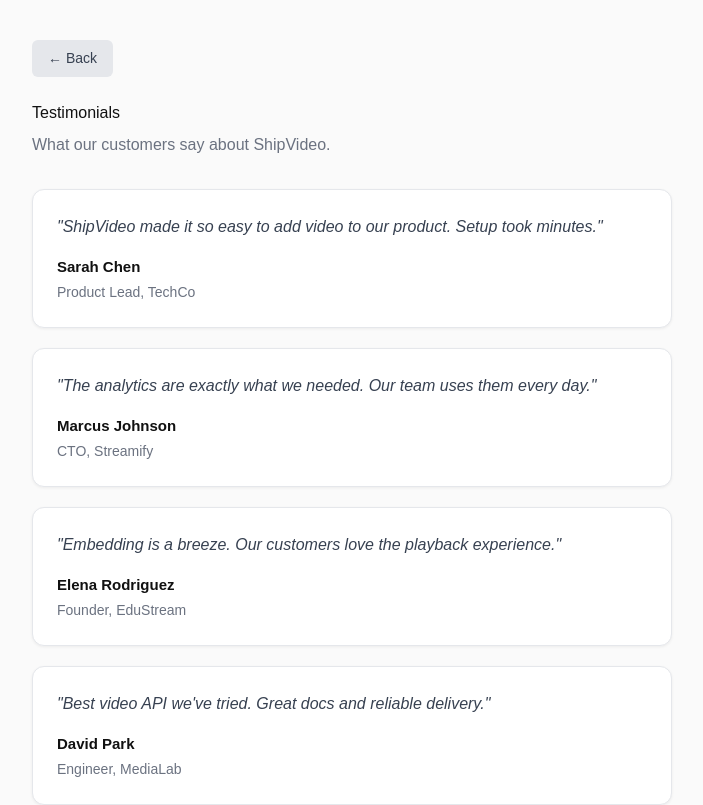
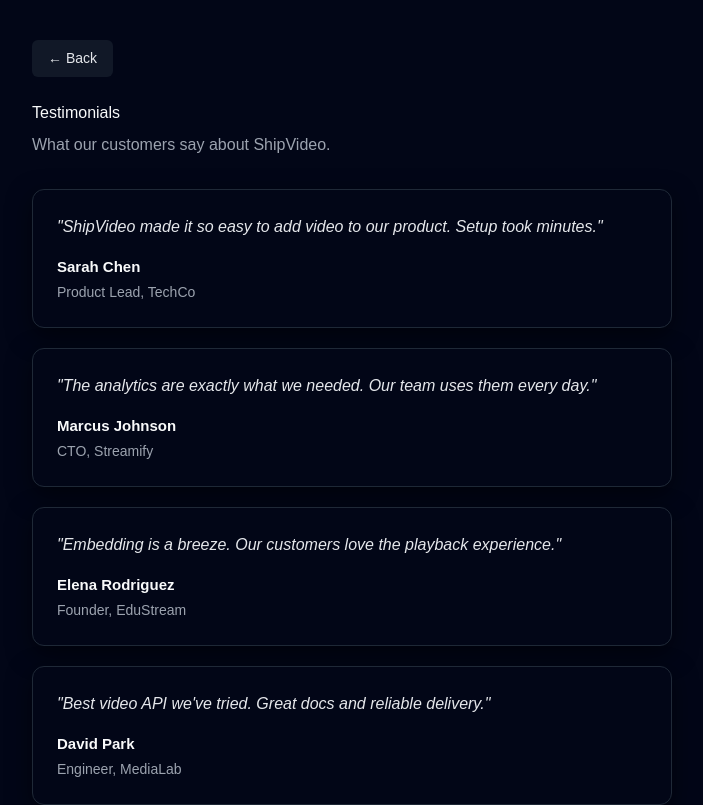
Before and after one commit to sourabhligade/shipvideo-demo, a Next.js app: page /testimonials in a window 1280 px wide. Shown: the top 805 px of the page, without its empty margins (8-711 px from the left). Built offline with nearby package versions, Linux system fonts and the light colour scheme.

Commit message:
testimonials page dark themr

```diff
--- a/app/testimonials/page.tsx
+++ b/app/testimonials/page.tsx
@@ -39,15 +39,16 @@
         padding: 40,
         fontFamily: "sans-serif",
         minHeight: "100vh",
-        backgroundColor: "#fafafa",
+        backgroundColor: "#020617", // dark slate
+        color: "#e5e7eb",
       }}
     >
       <button
         style={{
           padding: "8px 16px",
           fontSize: "14px",
-          backgroundColor: "#e5e7eb",
-          color: "#374151",
+          backgroundColor: "#111827",
+          color: "#e5e7eb",
           border: "none",
           borderRadius: "6px",
           cursor: "pointer",
@@ -58,8 +59,8 @@
         ← Back
       </button>
 
-      <h1 style={{ marginBottom: 8, color: "#111" }}>Testimonials</h1>
-      <p style={{ color: "#6b7280", marginBottom: 32 }}>
+      <h1 style={{ marginBottom: 8, color: "#f9fafb" }}>Testimonials</h1>
+      <p style={{ color: "#9ca3af", marginBottom: 32 }}>
         What our customers say about ShipVideo.
       </p>
 
@@ -76,27 +77,27 @@
             key={i}
             style={{
               padding: 24,
-              backgroundColor: "white",
+              backgroundColor: "#020617",
               borderRadius: 12,
-              border: "1px solid #e5e7eb",
-              boxShadow: "0 1px 3px rgba(0,0,0,0.06)",
+              border: "1px solid #1f2937",
+              boxShadow: "0 8px 24px rgba(0,0,0,0.5)",
             }}
           >
             <p
               style={{
                 margin: "0 0 16px",
                 fontSize: 16,
-                color: "#374151",
+                color: "#e5e7eb",
                 lineHeight: 1.6,
                 fontStyle: "italic",
               }}
             >
               "{t.quote}"
             </p>
-            <p style={{ margin: 0, fontSize: 15, fontWeight: 600, color: "#111" }}>
+            <p style={{ margin: 0, fontSize: 15, fontWeight: 600, color: "#f9fafb" }}>
               {t.author}
             </p>
-            <p style={{ margin: "4px 0 0", fontSize: 14, color: "#6b7280" }}>
+            <p style={{ margin: "4px 0 0", fontSize: 14, color: "#9ca3af" }}>
               {t.role}
             </p>
           </div>
```
